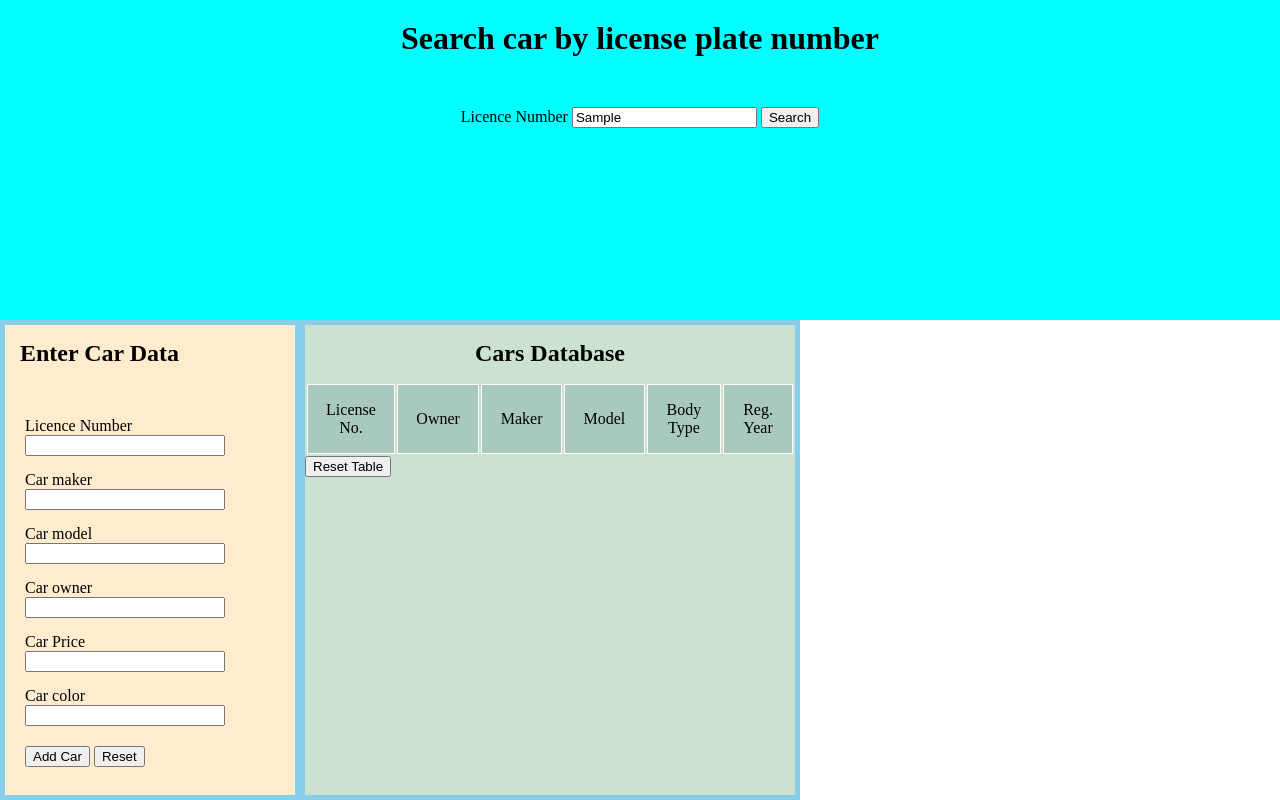
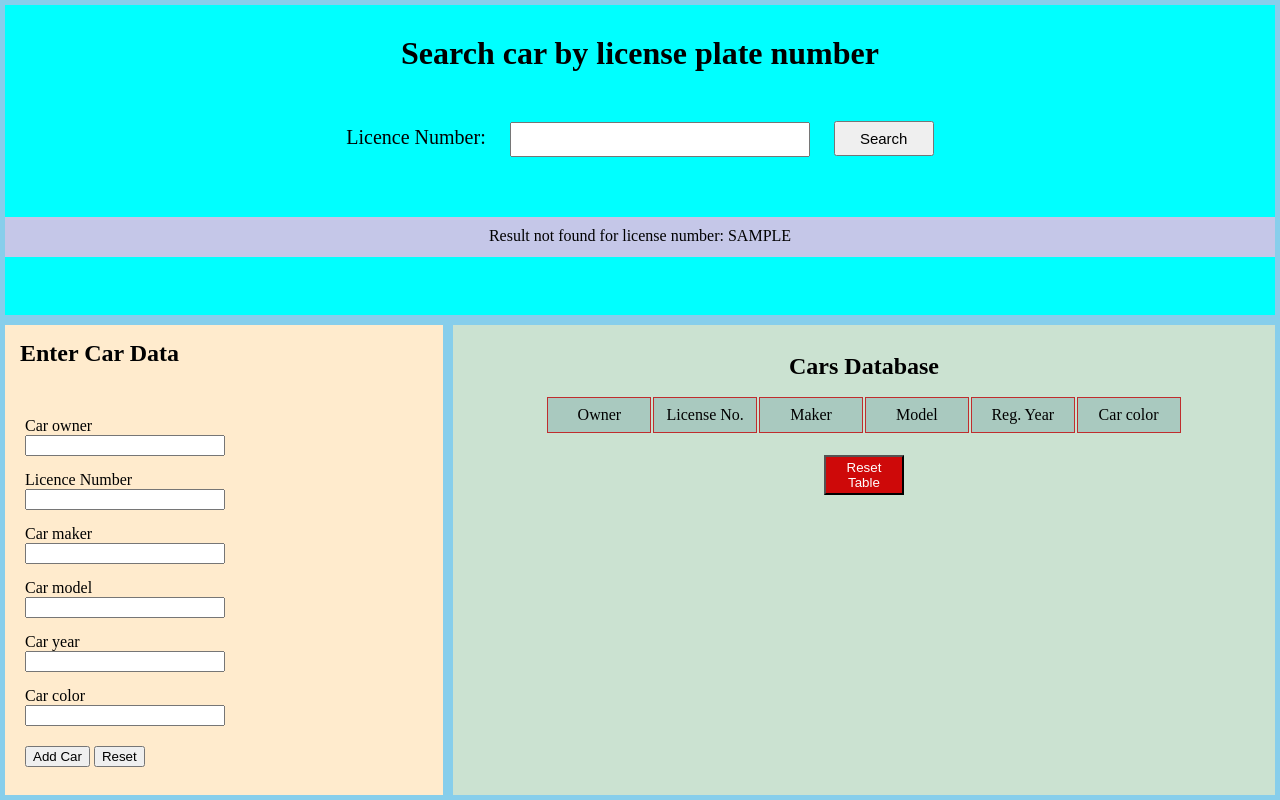
Before and after one commit to Killerbee7/JS-Margit, a plain HTML site: page week5/car_database/index.html in a window 1280 px wide. Both pictures are taken after typing "Sample" into the empty fields and a click on the button "Search". Drawn offline with Linux system fonts and the light colour scheme.

Commit message:
working car database

```diff
--- a/week5/car_database/index.html
+++ b/week5/car_database/index.html
@@ -1,51 +1,52 @@
 <!DOCTYPE html>
 <html lang="en">
   <head>
-    <meta charset="UTF-8">
-    <meta http-equiv="X-UA-Compatible" content="IE=edge">
-    <meta name="viewport" content="width=device-width, initial-scale=1.0">
-    <link rel="stylesheet" href="style.css">
+    <meta charset="UTF-8" />
+    <meta http-equiv="X-UA-Compatible" content="IE=edge" />
+    <meta name="viewport" content="width=device-width, initial-scale=1.0" />
+    <link rel="stylesheet" href="style.css" />
     <title>Car Database</title>
   </head>
   <header>
     <div class="header">
       <h1>Search car by license plate number</h1>
-
     </div>
 
     <div>
-        <label for="searcharea">Licence Number</label>
-        <input type="text" id="searcharea">
-        <button class="search">Search</button>
+      <label for="searcharea">Licence Number:</label>
+      <input type="text" id="searcharea" />
+      <button class="search" >Search</button>
     </div>
 
-    <div class="search-result">
-        <p id="search-result-txt"></p>
+    <div>
+      <p id="searchresult"></p>
     </div>
   </header>
   <body>
     <div class="container">
       <div class="inputarea">
         <h2>Enter Car Data</h2>
+        <form id="form">
           <div class="cardata">
+            <label for="searcharea">Car owner</label>
+            <input type="text" name="" id="carOwner" />
             <label for="searcharea">Licence Number</label>
-    <input type="text" name="" id="licenceNum">
+            <input type="text" name="" id="licenceNum" />
             <label for="searcharea">Car maker</label>
-    <input type="text" name="" id="carmaker">
+            <input type="text" name="" id="carMaker" />
             <label for="searcharea">Car model</label>
-    <input type="text" name="" id="Carmodel">
-    <label for="searcharea">Car owner</label>
-    <input type="text" name="" id="Carowner">
-    <label for="searcharea">Car Price</label>
-    <input type="text" name="" id="Carprice">
+            <input type="text" name="" id="carModel" />
+            <label for="searcharea">Car year</label>
+            <input type="text" name="" id="carYear" />
             <label for="searcharea">Car color</label>
-    <input type="text" id="carcolor">
+            <input type="text" id="carColor" />
           </div>
+        </form>
+
           <div class="btns">
-    <button type="submit" class="addcar">Add Car</button>
-    <button type="submit" class="reset">Reset</button>
+            <button type="submit" id="addcar">Add Car</button>
+            <button type="submit" id="reset" onclick="resetForm()">Reset</button>
           </div>
-
 
       </div>
 
@@ -53,24 +54,21 @@
         <h2>Cars Database</h2>
 
         <div class="datbasetable" id="databasetable">
-
-        <table
-          class="table"
-          id="myTable"
-        >
+          <table class="table" id="myTable">
             <thead>
               <tr>
+                <th>Owner</th>
                 <th>License No.</th>
-              <th>Owner</th>
                 <th>Maker</th>
                 <th>Model</th>
-              <th>Body Type</th>
                 <th>Reg. Year</th>
+                <th>Car color</th>
               </tr>
             </thead>
-          <tbody></tbody>
+            <tbody id="tableData"></tbody>
+
           </table>
-        <button id="reset-table" onclick="resetTable()">Reset Table</button>
+          <button id="resetTable" onclick="tableClear()">Reset Table</button>
         </div>
       </div>
     </div>
--- a/week5/car_database/main.js
+++ b/week5/car_database/main.js
@@ -0,0 +1,105 @@
+const searcharea = document.querySelector("#searcharea");
+const srchBtn = document.querySelector(".search");
+let result = document.getElementById("searchresult");
+
+const form = document.getElementById("form");
+const table = document.getElementById("tableData");
+const submit = document.getElementById("addcar");
+const reset = document.getElementById("reset");
+const resetTable = document.getElementById("resetTable");
+
+let count = 0;
+let carData = [];
+
+//search vehicle by licence number
+
+function searchCar() {
+
+
+
+  let search = searcharea.value.toUpperCase();
+
+  let response = carData.find((data) => data.licenceNum === search);
+  if (search.length===0){
+    result.classList.add("search-result");
+    result.innerHTML="Please enter lincence plate number to search."
+  }
+  else if (response) {
+    result.classList.add("search-result");
+    result.innerHTML = `The vehicle ${response.licenceNum} is registered to ${response.carOwner} is ${response.carMaker} (${response.carModel}), of color (${response.carColor}), first registered in year ${response.carYear}.`;
+  } else {
+    result.classList.add("search-result");
+    result.innerHTML = `Result not found for license number: ${search}`;
+  }
+}
+
+
+
+
+// adding car to database
+
+
+submit.addEventListener("click", (e) => {
+  class Car {
+    constructor(carOwner, licenceNum, carMaker, carModel, carYear, carColor) {
+      (this.carOwner = carOwner),
+        (this.licenceNum = licenceNum),
+        (this.carMaker = carMaker),
+        (this.carModel = carModel),
+        (this.carYear = carYear);
+      this.carColor = carColor;
+    }
+  }
+   if (
+    !carOwner ||
+    !licenceNum ||
+    !carMaker ||
+    !carModel ||
+    !carYear ||
+    !carColor
+  ) {
+    return false;
+  } else {
+    let carOwner = document.querySelector("#carOwner").value.toUpperCase();
+    let licenceNum = document.querySelector("#licenceNum").value.toUpperCase();
+    let carMaker = document.querySelector("#carMaker").value.toUpperCase();
+    let carModel = document.querySelector("#carModel").value.toUpperCase();
+    let carYear = document.querySelector("#carYear").value.toUpperCase();
+    let carColor = document.querySelector("#carColor").value.toUpperCase();
+
+    let newCar = new Car(
+      carOwner,
+      licenceNum,
+      carMaker,
+      carModel,
+      carYear,
+      carColor
+    )
+
+    carData.push(newCar);
+
+    const tableData = document.createElement("tr");
+    table.appendChild(tableData);
+    tableData.innerHTML = `<td>${carOwner}</td><td>${licenceNum}</td><td>${carMaker}</td><td>${carModel}</td><td>${carYear}</td><td>${carColor}</td>`;
+  }
+  e.preventDefault();
+  form.reset();
+})
+
+// resets table
+
+function tableClear() {
+  tableData.remove("tr");
+  result.innerHTML="";
+  result.classList.remove("search-result");
+}
+
+function resetForm(){
+  form.reset();
+}
+srchBtn.addEventListener("click", () => {
+
+  searchCar();
+  searcharea.value="";
+
+})
--- a/week5/car_database/style.css
+++ b/week5/car_database/style.css
@@ -1,74 +1,94 @@
-*{
+* {
   margin: 0;
   box-sizing: border-box;
-
 }
-header{
+header {
   height: 40vh;
   background-color: aqua;
-    padding-top: 20px;
+  padding-top: 30px;
   align-items: center;
   text-align: center;
-    border-width: 10px;
-
+  border: solid skyblue 5px;
 }
-#searcharea{
+#searcharea {
   margin-top: 50px;
+  width: 300px;
+  height: 35px;
 }
-
-.search{
+header label {
+  font-size: 20px;
+  margin-right: 20px;
+}
+.search {
   margin-top: 20px;
-
+  font-size: 15px;
+  width: 100px;
+  height: 35px;
+  margin-left: 20px;
 }
-.container{
+button:hover{
+    background-color: rgb(48, 80, 104);
+    color: white;
+}
+.search-result {
+  height: 40px;
+  background-color: #c5c7e8;
+  margin-top: 60px;
+  text-align: center;
+  padding: 10px;
+}
+.container {
   display: flex;
   flex-direction: row;
 }
 
-
-h2{
+h2 {
   padding: 15px;
 }
-.cardata{
+.cardata {
   display: flex;
   flex-direction: column;
-
-
-
 }
-.inputarea{
-    width: 300px;
-    background-color:blanchedalmond;
+.inputarea {
+  width: 35%;
+  background-color: blanchedalmond;
   height: 60vh;
   border: solid 5px skyblue;
 }
 
-
-.btns{
+.btns {
   padding-left: 20px;
 }
 
-.cardata input{
+.cardata input {
   width: 200px;
-
 }
-.cardata label{
+.cardata label {
   margin-top: 15px;
 }
-.cardata{
+.cardata {
   padding: 20px 20px;
 }
 
-.database{
+.database {
   background-color: rgb(203, 226, 209);
-    width: 500px;
+  width: 65%;
   border: solid 5px skyblue;
+  padding: 1%;
 }
 
-.database h2{
+.database h2 {
   text-align: center;
 }
-thead{
+
+.table{
+    margin-left: 10%;
+    margin-right: 10%;
+    width: 80%;
+}
+
+thead {
+
   background-color: rgb(169, 201, 191);
 }
 
@@ -84,15 +104,11 @@ thead th:last-child {
   transition: 0.3s ease;
 }
 
-  tbody td:hover {
-    background-color: #d05656;
-  }
-
 th,
 td {
-    padding: 1rem;
-    width: 8rem;
-    border: 1px solid #fff;
+  padding: 0.5rem;
+  width: 6rem;
+  border: 1px solid rgb(191, 45, 45);
 }
 th {
   font-weight: 400;
@@ -101,3 +117,15 @@ thead th:last-child {
 tbody tr:nth-child(even) {
   background-color: #4dd7d7;
 }
+
+
+button#resetTable{
+    background-color: #ce0909;
+    color: rgb(255, 255, 255);
+    width: 10%;
+    height: 40px;
+    margin-top: 20px;
+    margin-left: 45%;
+
+
+}
```
Also changed, not shown: 1 other file. Lines whose indentation alone changed are shown as unchanged.
